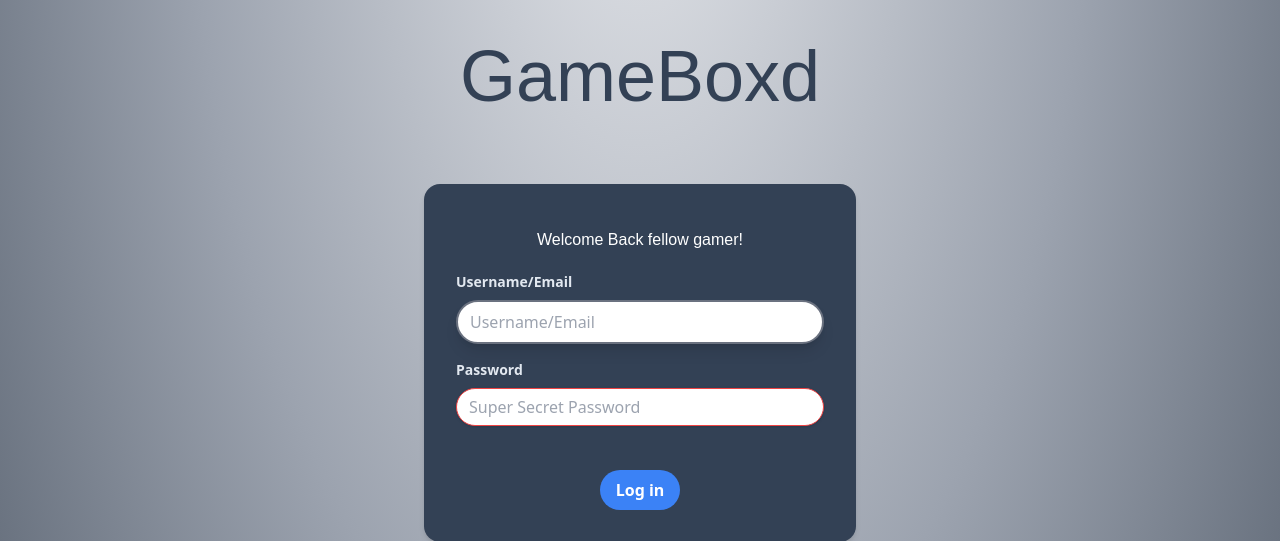
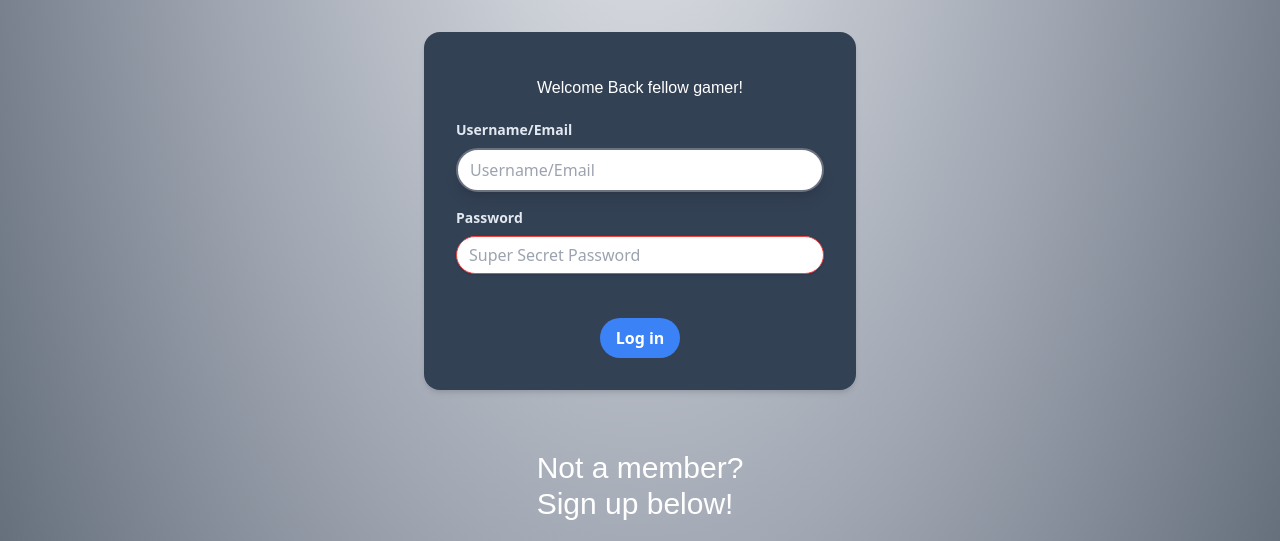
Before and after one commit to WesleyLere/Gameboxd, a Node server app: page /login in a window 1280 px wide. Shown: the part 238-779 px from the top of the page. Run offline with Node 20, Linux system fonts and the light colour scheme; some libraries are stand-ins or nearby versions; some web fonts are replaced.

Commit message:
fixed minor header issue on login page

```diff
--- a/views/login.handlebars
+++ b/views/login.handlebars
@@ -1,8 +1,4 @@
 <!--CODE BELOW IS FOR LOG IN FORM, THIS SHOWS UP WHEN USER CLICKS LOGIN FROM MAIN PAGE-->
-   <div class="container flex flex-wrap items-center justify-center mx-auto ">
-      <h1 class="text-7xl p-5 m-5 text-slate-700" id="heading">GameBoxd</h1>
-    </div>
-
 
 <div>
 <div class='w-full max-w-lg px-10 py-8 mx-auto'>
```
